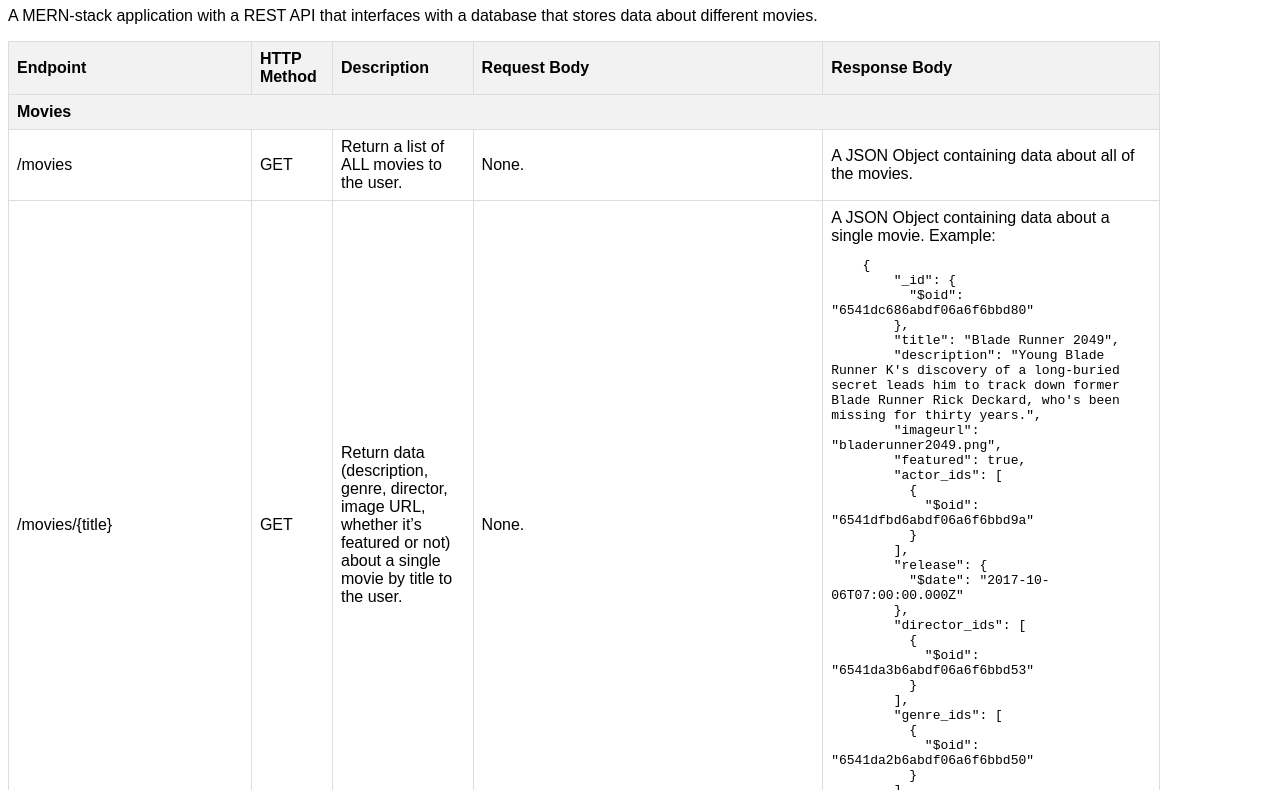
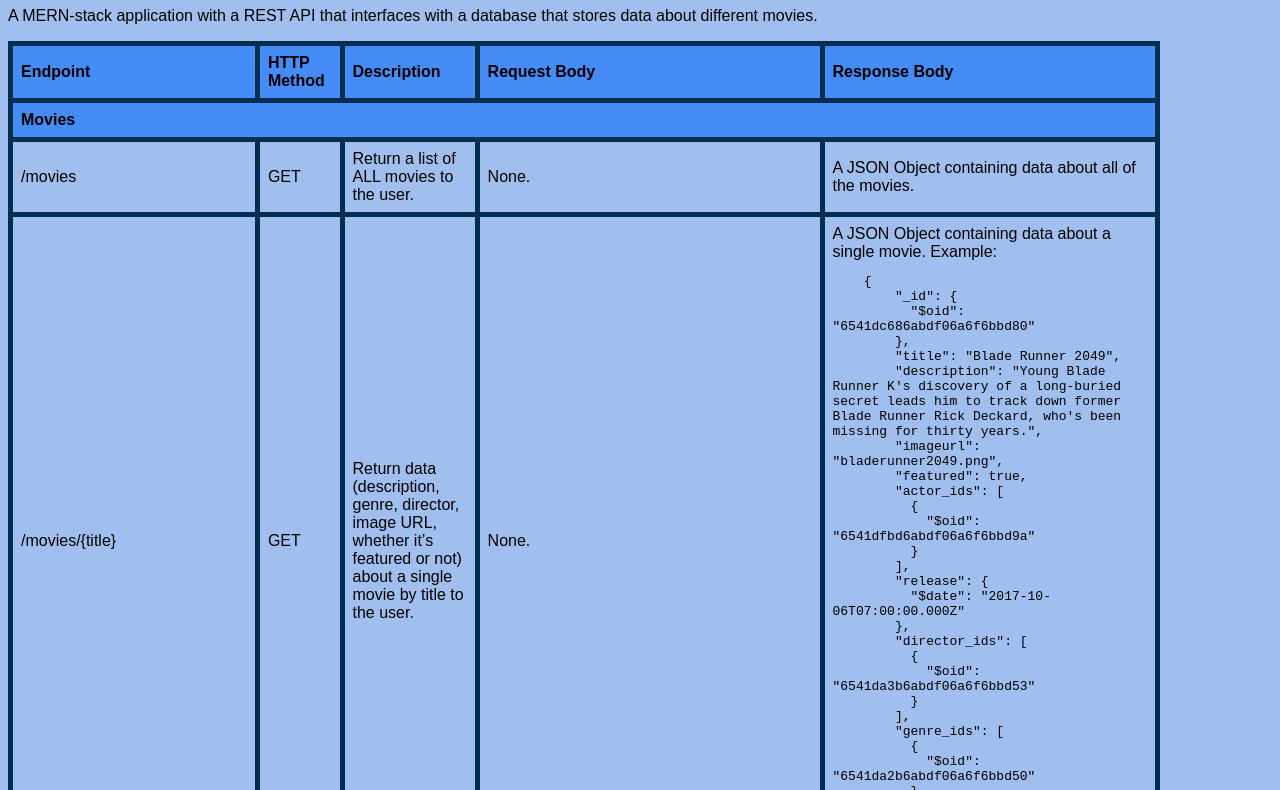
Before and after one commit to RoryV91/movie-api, a website: page public/documentation.html in a window 1280 px wide. Shown: the part 74-864 px from the top of the page. Drawn offline with Linux system fonts and the light colour scheme.

Commit message:
color change on doc

```diff
--- a/public/documentation.html
+++ b/public/documentation.html
@@ -9,6 +9,7 @@
 		<style>
 			body {
 				font-family: Arial, sans-serif;
+        background-color: #a0bfee;
 			}
 
 			pre {
@@ -25,13 +26,13 @@
 
 			th,
 			td {
-				border: 1px solid #dddddd;
+				border: 5px solid #022e52;
 				text-align: left;
 				padding: 8px;
 			}
 
 			th {
-				background-color: #f2f2f2;
+				background-color: #458cf7;
 			}
 		</style>
 	</head>
```
